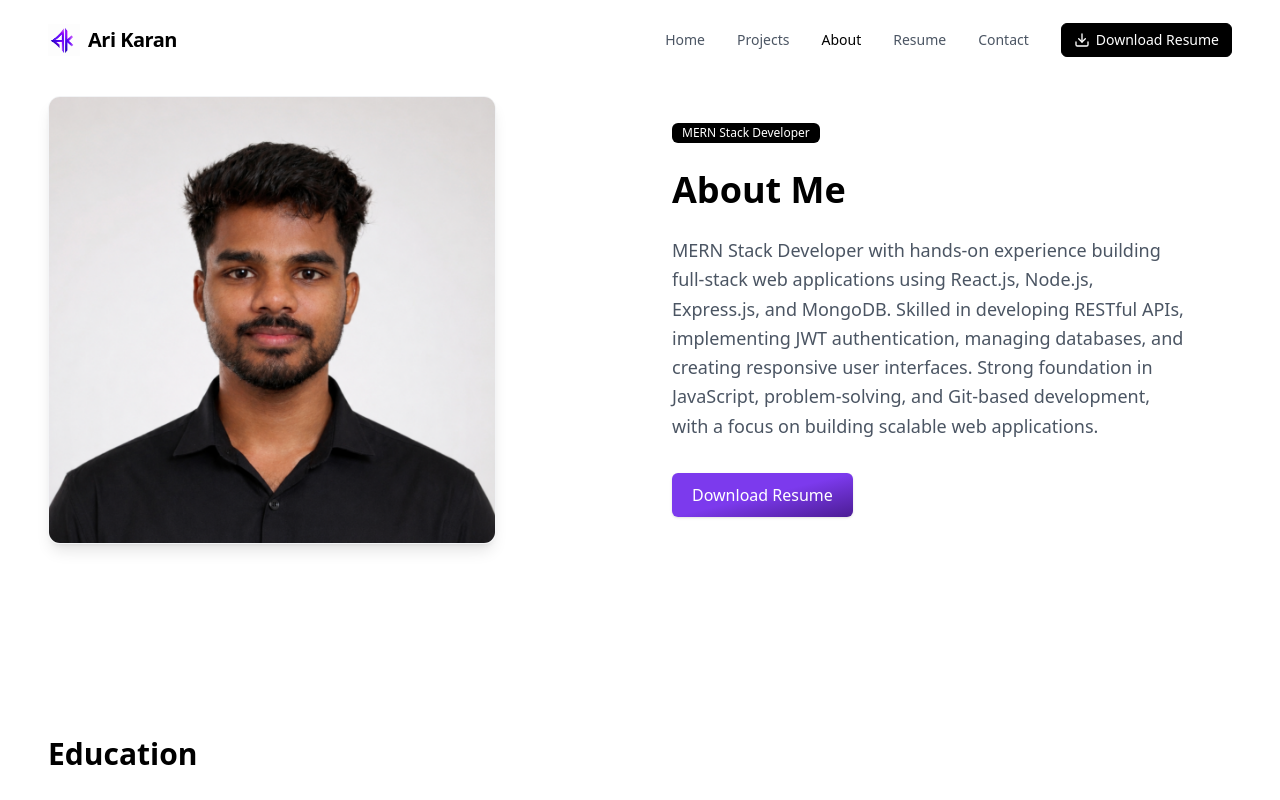
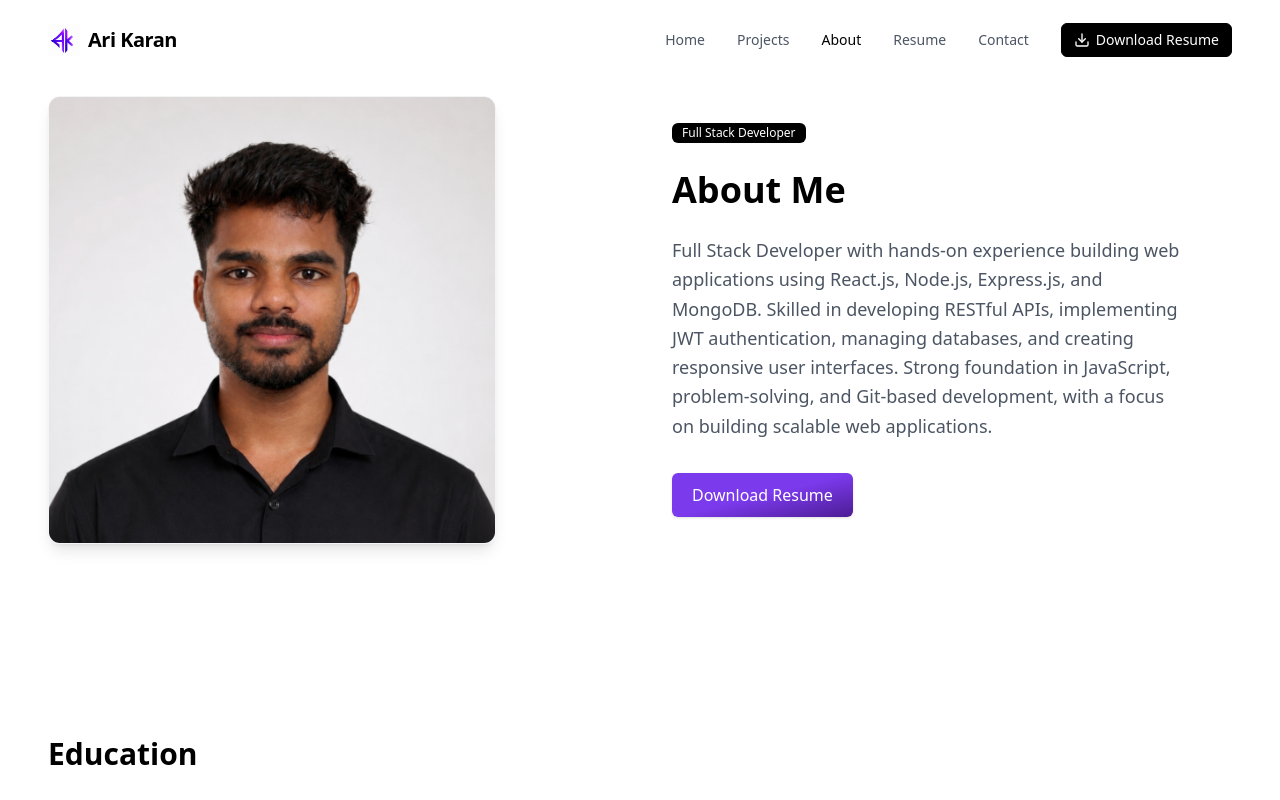
Before and after one commit to itarikaran/portfolio, a React (Vite) app: page /about in a window 1280 px wide. Shown: the top 800 px of the page. Built offline with nearby package versions, Linux system fonts and the light colour scheme.

Commit message:
fix: MERN to Full

```diff
--- a/index.html
+++ b/index.html
@@ -6,10 +6,10 @@
   <link rel="icon" type="image/png" href="/logo.png" />
   <meta name="viewport" content="width=device-width, initial-scale=1.0" />
 
-  <meta name="description" content="Ari Karan - MERN Stack Developer Portfolio" />
+  <meta name="description" content="Ari Karan - Full Stack Developer Portfolio" />
   <meta name="author" content="Ari Karan" />
 
-  <title>Ari Karan | MERN Stack Developer</title>
+  <title>Ari Karan | Full Stack Developer</title>
 </head>
 
 <body>
--- a/src/pages/About.jsx
+++ b/src/pages/About.jsx
@@ -17,7 +17,7 @@ export default function About() {
             </div>
             <div>
               <div className="flex items-center gap-2 mb-6">
-                <Badge variant="black">MERN Stack Developer</Badge>
+                <Badge variant="black">Full Stack Developer</Badge>
               </div>
               <motion.h2
                 initial={{ opacity: 0, y: 20 }}
@@ -33,8 +33,8 @@ export default function About() {
                 transition={{ duration: 0.75, ease: 'easeInOut' }}
                 className="text-gray-600 text-lg leading-relaxed mb-8 max-w-lg"
               >
-                MERN Stack Developer with hands-on experience building
-                full-stack web applications using React.js, Node.js,
+                Full Stack Developer with hands-on experience building
+                web applications using React.js, Node.js,
                 Express.js, and MongoDB. Skilled in developing RESTful
                 APIs, implementing JWT authentication, managing databases,
                 and creating responsive user interfaces. Strong foundation
--- a/src/pages/Home.jsx
+++ b/src/pages/Home.jsx
@@ -33,7 +33,7 @@ export default function Home() {
                 className="text-5xl lg:text-7xl font-bold tracking-tight leading-tight"
               >
                 Ari Karan{' '}
-                <GradientText className="text-5xl lg:text-7xl">MERN Stack Developer</GradientText>
+                <GradientText className="text-5xl lg:text-7xl">Full Stack Developer</GradientText>
               </motion.h1>
               <motion.p
                 initial={{ opacity: 0, y: 30 }}
@@ -41,8 +41,8 @@ export default function Home() {
                 transition={{ duration: 0.7, delay: 0.2 }}
                 className="text-gray-600 text-lg lg:text-xl max-w-md leading-relaxed"
               >
-                MERN Stack Developer with hands-on experience building
-                full-stack web applications using React.js, Node.js,
+                Full Stack Developer with hands-on experience building
+                web applications using React.js, Node.js,
                 Express.js, and MongoDB. Skilled in RESTful APIs, JWT
                 authentication, database management, and responsive UIs.
               </motion.p>
```
